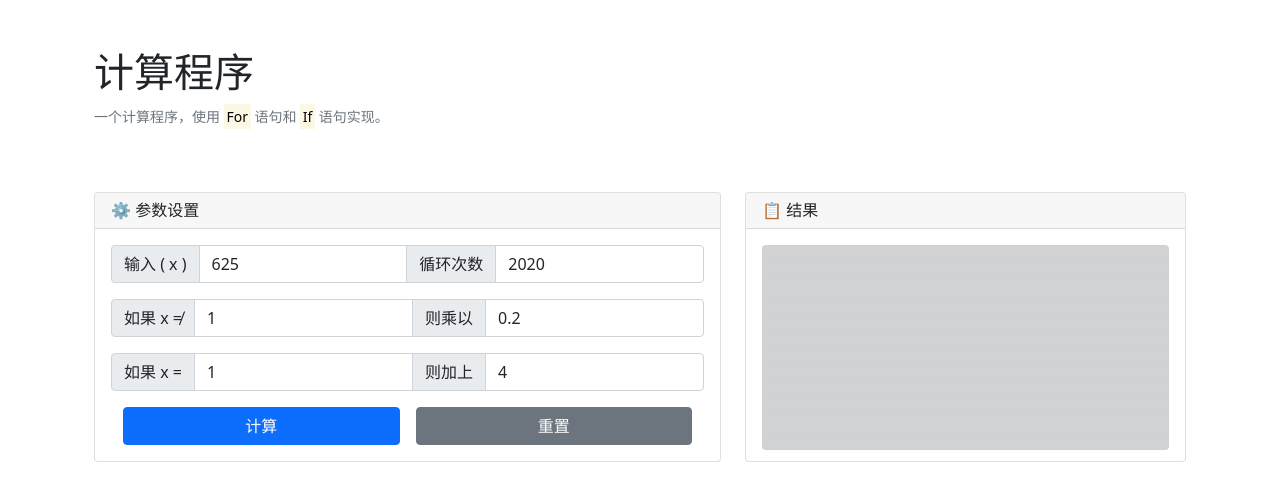
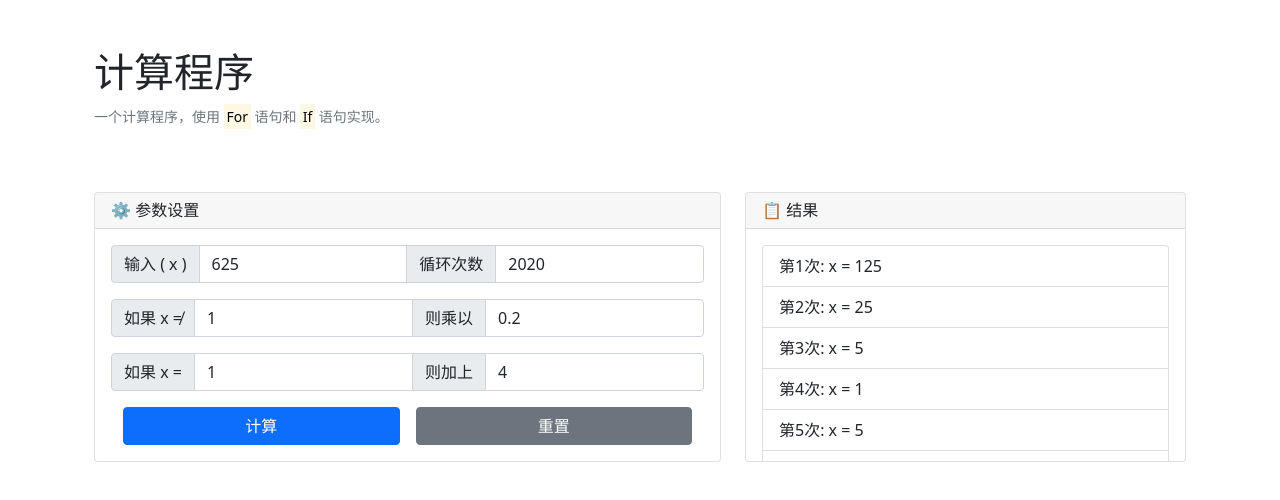
Before and after one commit to zhouhaixian/ComputeProgram, a Vue app: page / in a window 1280 px wide. Shown: the top 500 px of the page. Built offline with nearby package versions, Linux system fonts and the light colour scheme.

Commit message:
[Update] 优化了页面呈现逻辑

```diff
--- a/src/App.vue
+++ b/src/App.vue
@@ -6,9 +6,7 @@ import Parameters from './components/Parameters.vue'
 import Result from './components/Result.vue'
 
 const result = ref([])
-const computing = ref(false)
 const compute = (parameters) => {
-  computing.value = !computing.value
   result.value = []
   let { x, count, firstCondition, firstAction, secondCondition, secondAction } = parameters
   for (let i = 1; i <= count; i++) {
@@ -20,7 +18,6 @@ const compute = (parameters) => {
     result.value.push(`第${i}次: x = ${x}`)
     console.log(`第${i}次: x = ${x}`)
   }
-  computing.value = !computing.value
 }
 
 </script>
@@ -41,7 +38,7 @@ const compute = (parameters) => {
           <Parameters @compute="compute" />
         </div>
         <div class="col-md-5 my-3">
-          <Result :result="result" :computing="computing" />
+          <Result :result="result" />
         </div>
       </div>
     </main>
--- a/src/components/Parameters.vue
+++ b/src/components/Parameters.vue
@@ -1,5 +1,5 @@
 <script setup>
-import { ref, unref } from 'vue';
+import { onMounted, ref, unref } from 'vue';
 
 const emit = defineEmits(['compute'])
 
@@ -25,6 +25,9 @@ const compute = (event) => {
   emit('compute', unref(parameters))
   event.preventDefault()
 }
+onMounted(() => {
+  compute({ preventDefault: () => { return null } })
+})
 </script>
 
 <template>
@@ -34,15 +37,9 @@ const compute = (event) => {
       <form action @submit="compute">
         <div class="input-group mb-3">
           <span class="input-group-text">输入 ( x )</span>
-          <input
-            class="form-control"
-            type="number"
-            max="999999"
-            step="0.1"
-            v-model="parameters.x"
-          />
+          <input class="form-control" type="number" max="999999" step="0.1" v-model="parameters.x" />
           <span class="input-group-text">循环次数</span>
-          <input class="form-control" type="number" max="99999" min="1" v-model="parameters.count" />
+          <input class="form-control" type="number" max="9999" min="1" v-model="parameters.count" />
         </div>
         <div class="input-group mb-3">
           <span class="input-group-text">如果 x ≠</span>
--- a/src/components/Result.vue
+++ b/src/components/Result.vue
@@ -1,6 +1,6 @@
 <script setup>
 
-const props = defineProps(['result', 'computing'])
+const props = defineProps(['result'])
 
 </script>
 
@@ -8,19 +8,8 @@ const props = defineProps(['result', 'computing'])
   <div class="card">
     <h6 class="card-header">📋 结果</h6>
     <div class="card-body">
-      <div class="container row m-0 align-items-center justify-content-center" style="height: 12.5rem;" v-if="props.computing">
-        <div class="spinner-border" role="status">
-          <span class="visually-hidden">Loading...</span>
-        </div>
-      </div>
-      <ul class="list-group placeholder-glow" v-else-if="props.result.length == 0">
-        <li
-          class="list-group-item placeholder"
-          v-for="item in [1, 2, 3, 4, 5, 6, 7, 8, 9, 10, 11, 12]"
-        ></li>
-      </ul>
-      <ul class="list-group" v-else-if="!props.computing">
-        <li class="list-group-item" v-for="item in props.result">{{ item }}</li>
+      <ul class="list-group">
+        <li class="list-group-item" v-for="(item, index) in props.result" :key="index">{{ item }}</li>
       </ul>
     </div>
   </div>
```
